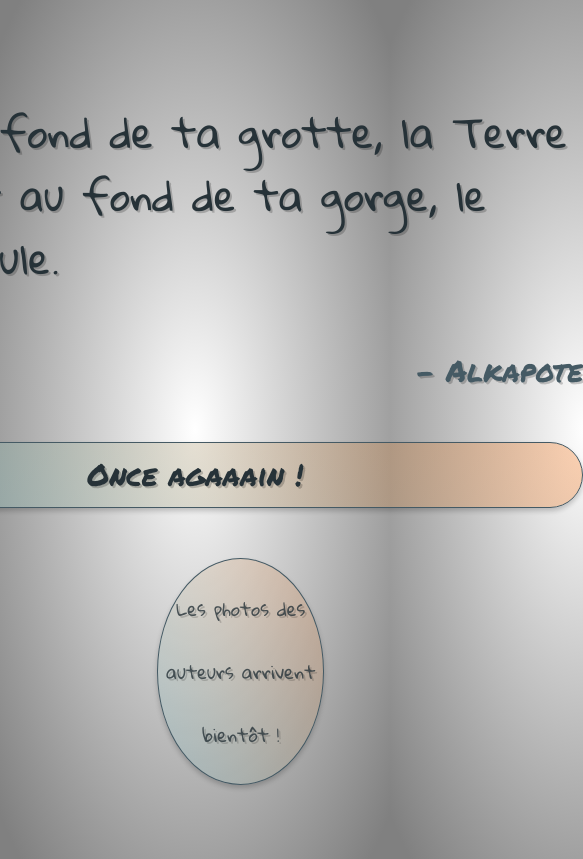
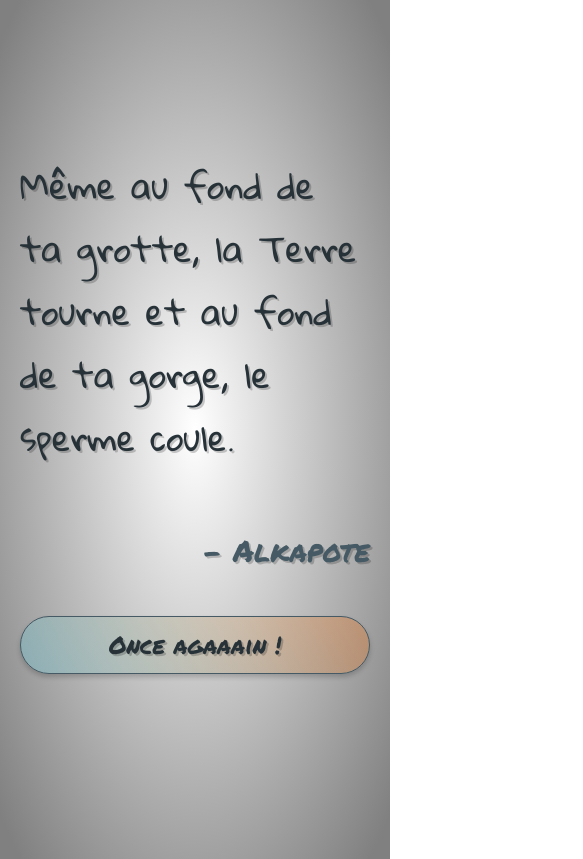
Before and after one commit to ImMyst/Learning-React.js, a React (Create React App) app: page / in a window 390 px wide. Shown: the whole page, 583 px wide, since content can reach past the window. Built offline with nearby package versions, Linux system fonts and the light colour scheme.

Commit message:
Add media queries for small and medium devices

```diff
--- a/src/index.css
+++ b/src/index.css
@@ -27,7 +27,6 @@ body {
 
 p {
     font-family: 'Gloria Hallelujah', sans-serif;
-    font-size: 14px;
     color: #263238;
     text-shadow: 2px 2px rgba(0,0,0,0.2);
     font-size: 40px;
@@ -84,3 +83,23 @@ button:active {
     font-size: 18px;
     opacity: .8;
 }
+
+/* Small Device */
+@media screen and (max-width: 500px) {
+
+}
+
+/* Medium Device */
+@media screen and (max-width: 768px) {
+    p {
+        font-size: 34px;
+    }
+
+    button {
+        font-size: 24px;
+    }
+
+    .announcement {
+        display: none;
+    }
+}
```
